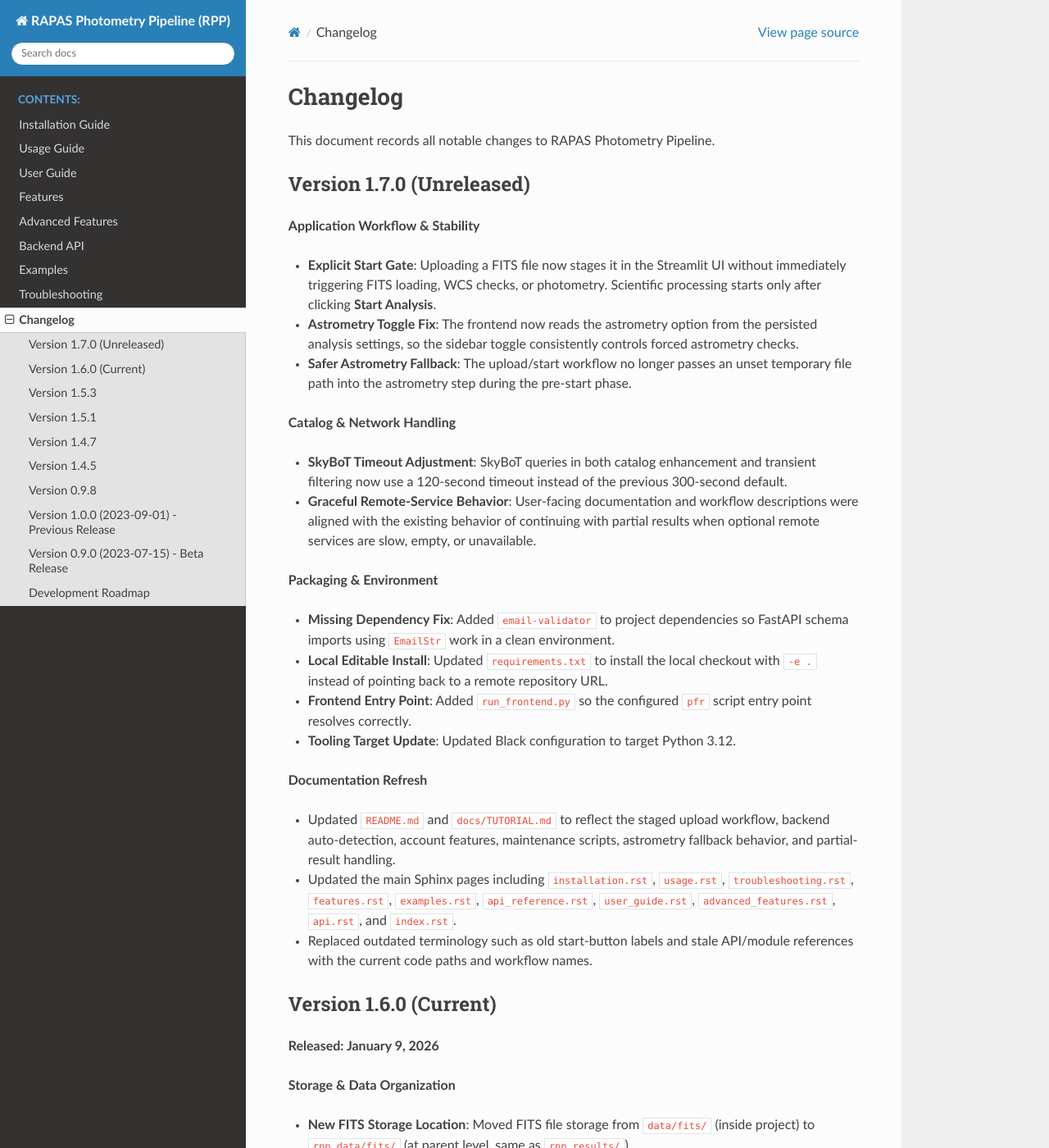
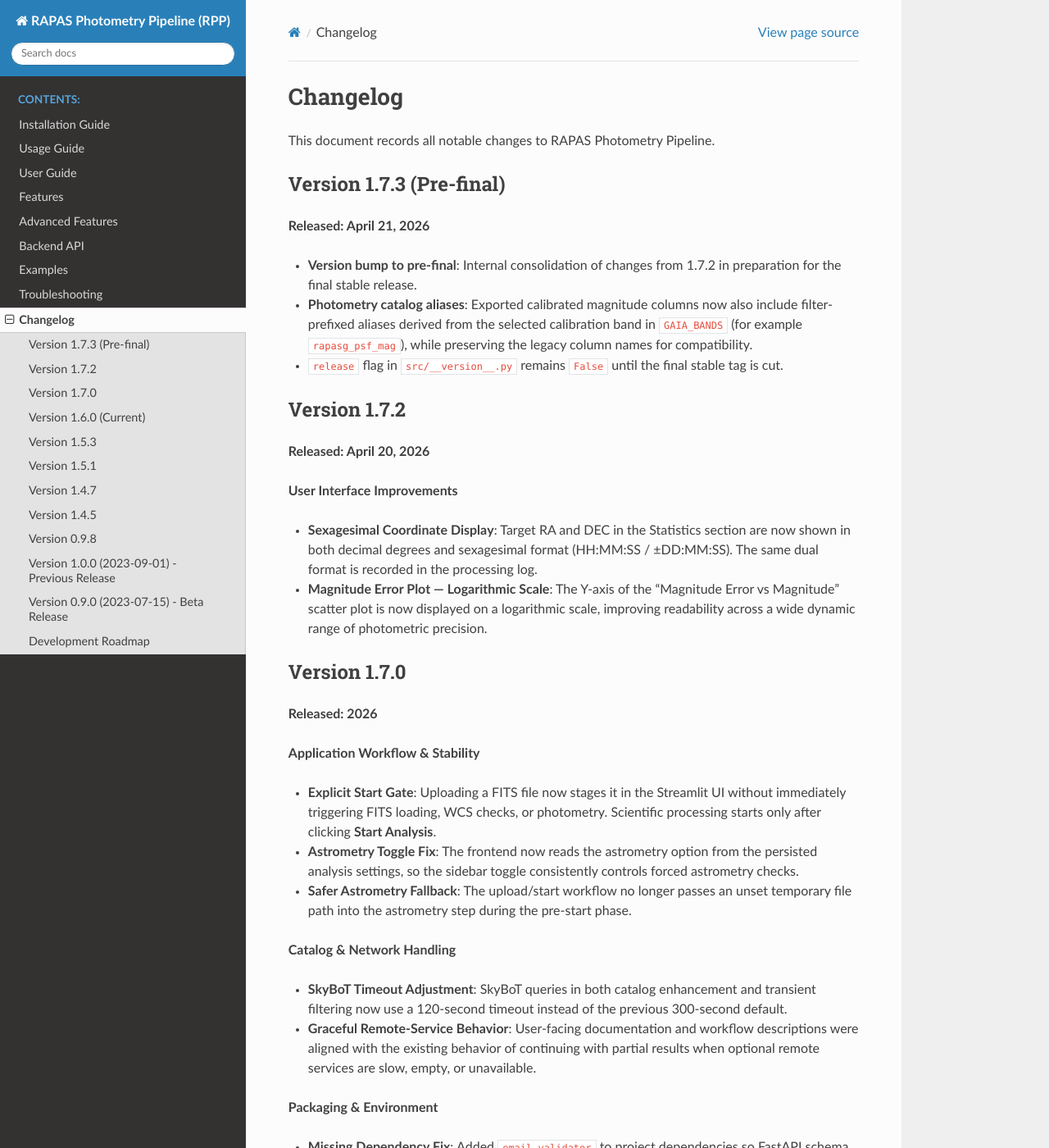
Before and after one commit to pierfra-rocci/rpp, a Sphinx documentation site: the page built from docs/changelog.rst, in a window 1280 px wide and 1400 px high. Shown: the whole window at 82% size. Built offline with Sphinx 7.4.7 and the Read the Docs theme 3.1.0, drawn with Linux system fonts in a browser that asks for light colours.

Commit message:
Add files via upload
Signed-off-by: Pier-Francesco Rocci <pierfrancesco.rocci@gmail.com>

```diff
--- a/docs/changelog.rst
+++ b/docs/changelog.rst
@@ -3,8 +3,39 @@
 
 This document records all notable changes to RAPAS Photometry Pipeline.
 
-Version 1.7.0 (Unreleased)
---------------------------
+Version 1.7.3 (Pre-final)
+-------------------------
+
+**Released: April 21, 2026**
+
+*   **Version bump to pre-final**: Internal consolidation of changes from 1.7.2
+    in preparation for the final stable release.
+*   **Photometry catalog aliases**: Exported calibrated magnitude columns now
+    also include filter-prefixed aliases derived from the selected calibration
+    band in ``GAIA_BANDS`` (for example ``rapasg_psf_mag``), while preserving
+    the legacy column names for compatibility.
+*   ``release`` flag in ``src/__version__.py`` remains ``False`` until the
+    final stable tag is cut.
+
+Version 1.7.2
+-------------
+
+**Released: April 20, 2026**
+
+**User Interface Improvements**
+
+*   **Sexagesimal Coordinate Display**: Target RA and DEC in the Statistics
+    section are now shown in both decimal degrees and sexagesimal format
+    (HH:MM:SS / ±DD:MM:SS). The same dual format is recorded in the processing
+    log.
+*   **Magnitude Error Plot — Logarithmic Scale**: The Y-axis of the "Magnitude
+    Error vs Magnitude" scatter plot is now displayed on a logarithmic scale,
+    improving readability across a wide dynamic range of photometric precision.
+
+Version 1.7.0
+-------------
+
+**Released: 2026**
 
 **Application Workflow & Stability**
 
```
Also changed, not shown: docs/TUTORIAL.md (+17 -7 lines), docs/TUTORIAL_FR.md (added, +130 -0 lines), docs/api_reference.rst (+21 -0 lines), docs/features.rst (+16 -2 lines), docs/user_guide.rst (+9 -1 lines), 1 other file.
